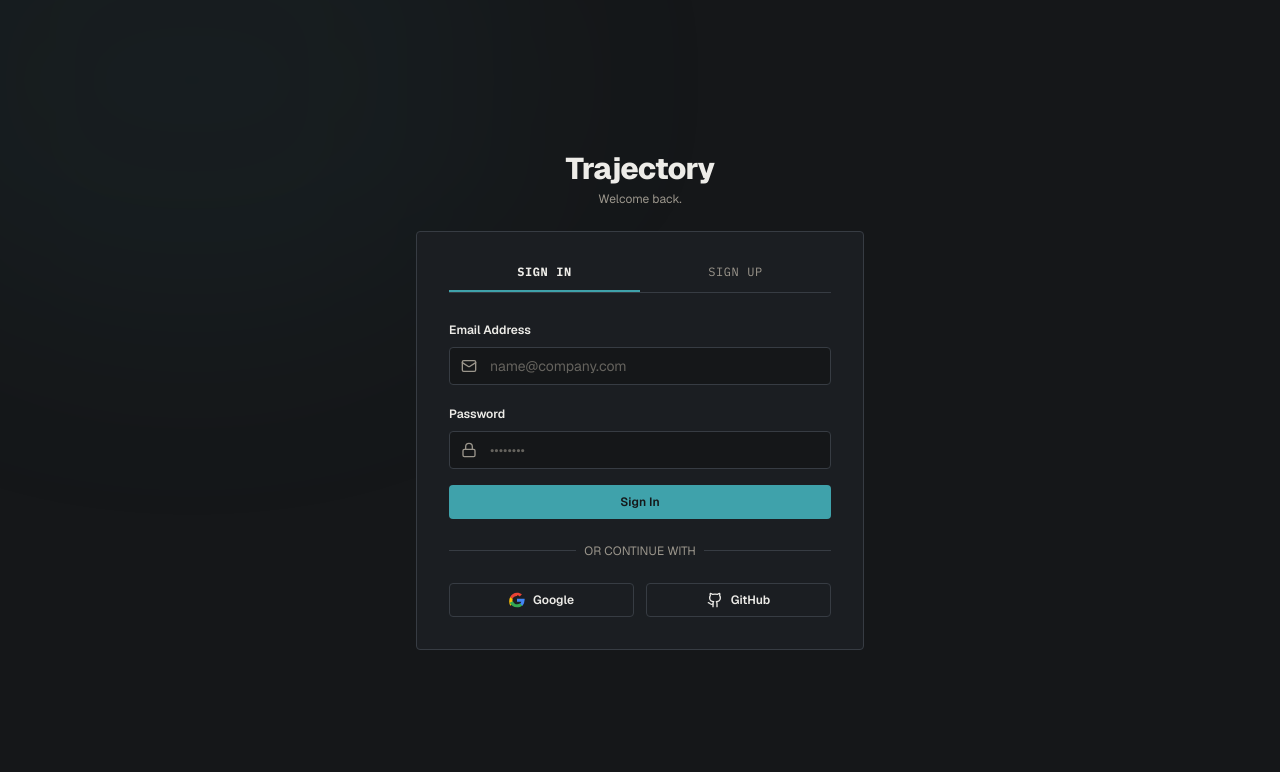
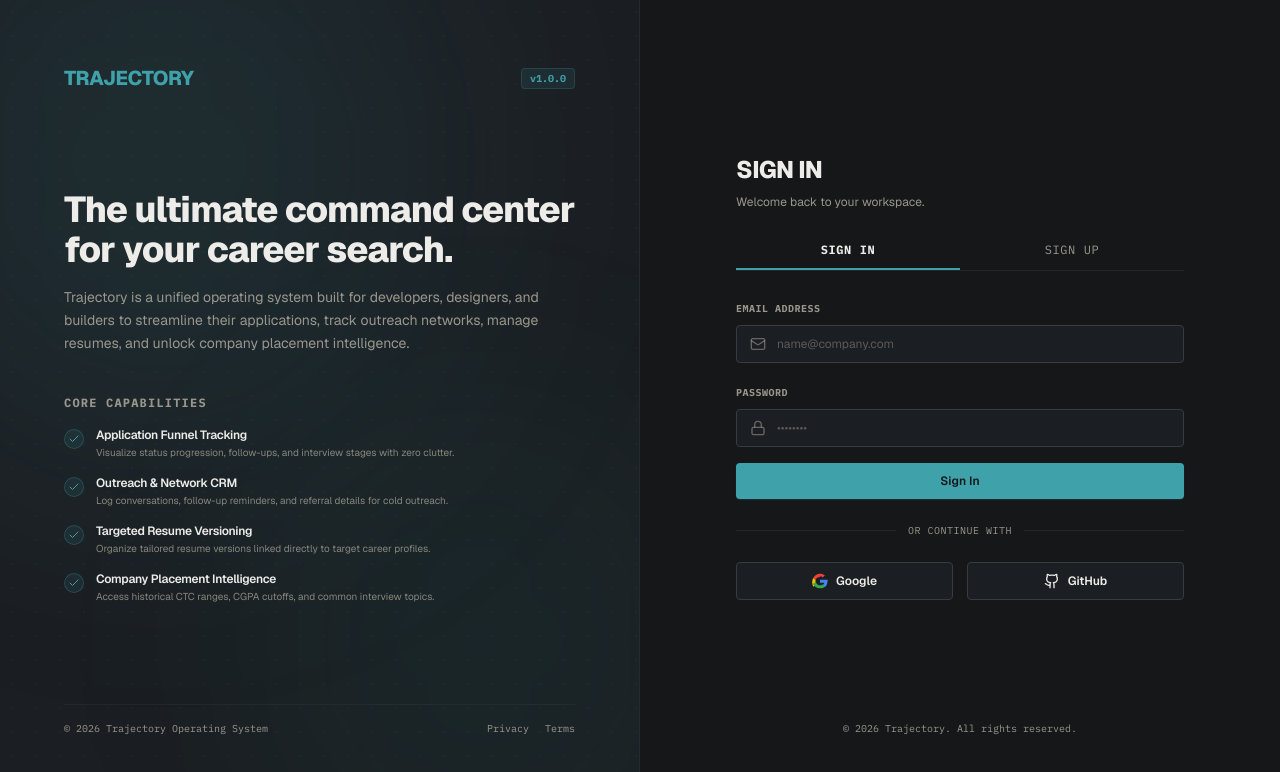
Before and after one commit to vaibhv19/Trajectory, a React (Vite) app in the folder frontend/: page /login in a window 1280 px wide. Shown: the top 772 px of the page. Built offline with nearby package versions, Linux system fonts and the light colour scheme; no server answers.

Commit message:
feat: redesign authentication page to use a split-screen desktop layout with high-fidelity branding features showcase

```diff
--- a/frontend/src/pages/LoginPage.tsx
+++ b/frontend/src/pages/LoginPage.tsx
@@ -2,7 +2,7 @@ import React, { useState } from 'react';
 import { useNavigate } from 'react-router-dom';
 import { useAuthStore } from '../store/authStore';
 import { api } from '../services/api';
-import { Loader2, Mail, Lock, User } from 'lucide-react';
+import { Loader2, Mail, Lock, User, Check } from 'lucide-react';
 
 export const LoginPage: React.FC = () => {
   const navigate = useNavigate();
@@ -58,41 +58,131 @@ export const LoginPage: React.FC = () => {
   };
 
   const handleOAuth = (provider: string) => {
-    // Redirect to OAuth login
     window.location.href = `http://localhost:8080/oauth2/authorization/${provider}`;
   };
 
   return (
-    <div className="flex min-h-screen items-center justify-center bg-background px-4 py-12 sm:px-6 lg:px-8 relative overflow-hidden animate-in fade-in slide-in-from-bottom-2 duration-300 font-sans">
-      {/* Background gradient */}
-      <div className="absolute top-[-20%] left-[-10%] w-[50%] h-[60%] rounded-full bg-primary/5 blur-[120px]" />
+    <div className="flex min-h-screen bg-background font-sans">
+      {/* Left Column: Branding and Features Showcase */}
+      <div className="hidden lg:flex lg:w-1/2 flex-col justify-between p-16 bg-card border-r border-border/40 relative overflow-hidden shrink-0">
+        {/* Modern Dot-Grid & Gradient Glow Overlays */}
+        <div className="absolute inset-0 bg-[radial-gradient(rgba(148,163,184,0.08)_1px,transparent_1px)] dark:bg-[radial-gradient(rgba(51,65,85,0.15)_1px,transparent_1px)] [background-size:24px_24px] pointer-events-none" />
+        <div className="absolute top-[-20%] left-[-20%] w-[90%] h-[80%] rounded-full bg-primary/5 dark:bg-primary/10 blur-[130px] pointer-events-none" />
+        <div className="absolute bottom-[-10%] right-[-10%] w-[70%] h-[60%] rounded-full bg-teal-500/5 dark:bg-teal-500/5 blur-[110px] pointer-events-none" />
 
-      <div className="w-full max-w-md space-y-6 z-10">
-        <div className="text-center space-y-1">
-          <h2 className="font-display text-3xl font-extrabold tracking-tight text-foreground">
-            Trajectory
-          </h2>
-          <p className="text-xs text-muted-foreground">
-            {isLogin ? 'Welcome back.' : 'Create your account.'}
+        {/* Branding Header */}
+        <div className="flex items-center justify-between z-10">
+          <div className="flex items-center gap-2">
+            <span className="text-xl font-display font-extrabold text-primary tracking-tight uppercase">Trajectory</span>
+          </div>
+          <span className="text-[10px] font-mono font-bold bg-primary/10 text-primary border border-primary/20 px-2 py-0.5 rounded-[4px]">
+            v1.0.0
+          </span>
+        </div>
+
+        {/* Core Tagline and Features list */}
+        <div className="my-auto space-y-8 max-w-lg z-10">
+          <div className="space-y-4">
+            <h1 className="text-3xl xl:text-4xl font-display font-extrabold tracking-tight text-foreground leading-[1.15]">
+              The ultimate command center for your career search.
+            </h1>
+            <p className="text-sm text-muted-foreground leading-relaxed font-sans">
+              Trajectory is a unified operating system built for developers, designers, and builders to streamline their applications, track outreach networks, manage resumes, and unlock company placement intelligence.
             </p>
           </div>
 
-        {/* Form panel */}
-        <div className="bg-card p-8 rounded-[4px] border border-border">
-          {/* Tabs */}
-          <div className="flex border-b border-border mb-6">
+          <div className="space-y-4 pt-2">
+            <h3 className="text-xs font-mono font-bold text-muted-foreground uppercase tracking-widest">
+              Core Capabilities
+            </h3>
+            <div className="grid grid-cols-1 gap-3.5">
+              {[
+                {
+                  title: "Application Funnel Tracking",
+                  desc: "Visualize status progression, follow-ups, and interview stages with zero clutter.",
+                },
+                {
+                  title: "Outreach & Network CRM",
+                  desc: "Log conversations, follow-up reminders, and referral details for cold outreach.",
+                },
+                {
+                  title: "Targeted Resume Versioning",
+                  desc: "Organize tailored resume versions linked directly to target career profiles.",
+                },
+                {
+                  title: "Company Placement Intelligence",
+                  desc: "Access historical CTC ranges, CGPA cutoffs, and common interview topics.",
+                },
+              ].map((feature, i) => (
+                <div key={i} className="flex gap-3">
+                  <div className="h-5 w-5 rounded-full bg-primary/10 text-primary flex items-center justify-center shrink-0 mt-0.5 border border-primary/25">
+                    <Check className="h-3 w-3" />
+                  </div>
+                  <div>
+                    <h4 className="text-xs font-semibold text-foreground">{feature.title}</h4>
+                    <p className="text-[10px] text-muted-foreground/85 mt-0.5 leading-relaxed">{feature.desc}</p>
+                  </div>
+                </div>
+              ))}
+            </div>
+          </div>
+        </div>
+
+        {/* Footer */}
+        <div className="flex items-center justify-between text-[10px] text-muted-foreground font-mono z-10 border-t border-border/30 pt-4">
+          <span>&copy; 2026 Trajectory Operating System</span>
+          <div className="flex gap-4">
+            <a href="#" className="hover:underline">Privacy</a>
+            <a href="#" className="hover:underline">Terms</a>
+          </div>
+        </div>
+      </div>
+
+      {/* Right Column: Clean Form Container */}
+      <div className="w-full lg:w-1/2 flex flex-col justify-between p-8 sm:p-12 md:p-16 relative overflow-hidden bg-background">
+        {/* Ambient mobile dot overlay */}
+        <div className="absolute inset-0 lg:hidden bg-[radial-gradient(rgba(148,163,184,0.06)_1px,transparent_1px)] dark:bg-[radial-gradient(rgba(51,65,85,0.12)_1px,transparent_1px)] [background-size:20px_20px] pointer-events-none" />
+
+        {/* Mobile Header */}
+        <div className="flex items-center justify-between lg:hidden pb-8 border-b border-border/20">
+          <span className="text-lg font-display font-extrabold text-primary tracking-tight uppercase">Trajectory</span>
+          <span className="text-[9px] font-mono bg-primary/10 text-primary border border-primary/20 px-2 py-0.5 rounded-[4px]">
+            v1.0.0
+          </span>
+        </div>
+
+        {/* Centered Form Wrapper */}
+        <div className="my-auto w-full max-w-md mx-auto space-y-8 animate-in fade-in slide-in-from-right duration-500 z-10">
+          <div className="space-y-2">
+            <h2 className="text-2xl font-display font-extrabold tracking-tight text-foreground uppercase">
+              {isLogin ? 'Sign In' : 'Sign Up'}
+            </h2>
+            <p className="text-xs text-muted-foreground font-sans">
+              {isLogin ? 'Welcome back to your workspace.' : 'Create an account to begin your career trajectory.'}
+            </p>
+          </div>
+
+          <div className="space-y-6">
+            {/* Custom Tabs */}
+            <div className="flex border-b border-border/40">
               <button
+                type="button"
                 onClick={() => { setIsLogin(true); setError(''); }}
                 className={`flex-1 pb-2.5 text-center text-xs uppercase tracking-wider font-mono border-b-2 transition-all ${
-                isLogin ? 'border-primary text-foreground font-bold' : 'border-transparent text-muted-foreground hover:text-foreground'
+                  isLogin
+                    ? 'border-primary text-foreground font-bold'
+                    : 'border-transparent text-muted-foreground hover:text-foreground'
                 }`}
               >
                 Sign In
               </button>
               <button
+                type="button"
                 onClick={() => { setIsLogin(false); setError(''); }}
                 className={`flex-1 pb-2.5 text-center text-xs uppercase tracking-wider font-mono border-b-2 transition-all ${
-                !isLogin ? 'border-primary text-foreground font-bold' : 'border-transparent text-muted-foreground hover:text-foreground'
+                  !isLogin
+                    ? 'border-primary text-foreground font-bold'
+                    : 'border-transparent text-muted-foreground hover:text-foreground'
                 }`}
               >
                 Sign Up
@@ -100,7 +190,7 @@ export const LoginPage: React.FC = () => {
             </div>
 
             {error && (
-            <div className="p-3 mb-4 rounded-[4px] bg-destructive/10 border border-destructive/20 text-destructive text-xs font-sans">
+              <div className="p-3 rounded-[4px] bg-destructive/10 border border-destructive/20 text-destructive text-xs font-sans animate-in fade-in slide-in-from-top-1 duration-200">
                 {error}
               </div>
             )}
@@ -108,9 +198,9 @@ export const LoginPage: React.FC = () => {
             <form onSubmit={handleSubmit} className="space-y-4">
               {!isLogin && (
                 <div className="space-y-1.5">
-                <label className="text-xs font-semibold text-foreground">Full Name</label>
+                  <label className="text-[10px] font-mono font-bold uppercase tracking-wider text-muted-foreground">Full Name</label>
                   <div className="relative">
-                  <span className="absolute inset-y-0 left-0 flex items-center pl-3 text-muted-foreground">
+                    <span className="absolute inset-y-0 left-0 flex items-center pl-3.5 text-muted-foreground/60 pointer-events-none">
                       <User className="h-4 w-4" />
                     </span>
                     <input
@@ -118,17 +208,17 @@ export const LoginPage: React.FC = () => {
                       required
                       value={fullName}
                       onChange={(e) => setFullName(e.target.value)}
-                    placeholder="John Doe"
-                    className="w-full pl-10 pr-3 py-2 bg-background border border-border rounded-[4px] text-sm text-foreground placeholder-muted-foreground/60 focus:outline-none focus:ring-2 focus:ring-ring focus:border-transparent transition-all"
+                      placeholder="e.g. Jane Doe"
+                      className="w-full pl-10 pr-4 py-2.5 bg-card border border-border rounded-[4px] text-xs text-foreground placeholder-muted-foreground/50 focus:outline-none focus:ring-2 focus:ring-primary/40 focus:border-transparent transition-all"
                     />
                   </div>
                 </div>
               )}
 
               <div className="space-y-1.5">
-              <label className="text-xs font-semibold text-foreground">Email Address</label>
+                <label className="text-[10px] font-mono font-bold uppercase tracking-wider text-muted-foreground">Email Address</label>
                 <div className="relative">
-                <span className="absolute inset-y-0 left-0 flex items-center pl-3 text-muted-foreground">
+                  <span className="absolute inset-y-0 left-0 flex items-center pl-3.5 text-muted-foreground/60 pointer-events-none">
                     <Mail className="h-4 w-4" />
                   </span>
                   <input
@@ -137,15 +227,15 @@ export const LoginPage: React.FC = () => {
                     value={email}
                     onChange={(e) => setEmail(e.target.value)}
                     placeholder="name@company.com"
-                  className="w-full pl-10 pr-3 py-2 bg-background border border-border rounded-[4px] text-sm text-foreground placeholder-muted-foreground/60 focus:outline-none focus:ring-2 focus:ring-ring focus:border-transparent transition-all"
+                    className="w-full pl-10 pr-4 py-2.5 bg-card border border-border rounded-[4px] text-xs text-foreground placeholder-muted-foreground/50 focus:outline-none focus:ring-2 focus:ring-primary/40 focus:border-transparent transition-all"
                   />
                 </div>
               </div>
 
               <div className="space-y-1.5">
-              <label className="text-xs font-semibold text-foreground">Password</label>
+                <label className="text-[10px] font-mono font-bold uppercase tracking-wider text-muted-foreground">Password</label>
                 <div className="relative">
-                <span className="absolute inset-y-0 left-0 flex items-center pl-3 text-muted-foreground">
+                  <span className="absolute inset-y-0 left-0 flex items-center pl-3.5 text-muted-foreground/60 pointer-events-none">
                     <Lock className="h-4 w-4" />
                   </span>
                   <input
@@ -154,7 +244,7 @@ export const LoginPage: React.FC = () => {
                     value={password}
                     onChange={(e) => setPassword(e.target.value)}
                     placeholder="••••••••"
-                  className="w-full pl-10 pr-3 py-2 bg-background border border-border rounded-[4px] text-sm text-foreground placeholder-muted-foreground/60 focus:outline-none focus:ring-2 focus:ring-ring focus:border-transparent transition-all"
+                    className="w-full pl-10 pr-4 py-2.5 bg-card border border-border rounded-[4px] text-xs text-foreground placeholder-muted-foreground/50 focus:outline-none focus:ring-2 focus:ring-primary/40 focus:border-transparent transition-all"
                   />
                 </div>
               </div>
@@ -162,7 +252,7 @@ export const LoginPage: React.FC = () => {
               <button
                 type="submit"
                 disabled={loading}
-              className="w-full flex items-center justify-center py-2 px-4 border border-transparent rounded-[4px] bg-primary text-primary-foreground text-xs font-semibold hover:bg-primary/95 disabled:opacity-50 disabled:cursor-not-allowed transition-all duration-200 mt-6"
+                className="w-full flex items-center justify-center py-2.5 px-4 rounded-[4px] bg-primary text-primary-foreground text-xs font-semibold hover:bg-primary/95 disabled:opacity-50 disabled:cursor-not-allowed transition-all duration-200 mt-6 shadow-sm shadow-primary/20"
               >
                 {loading ? (
                   <Loader2 className="h-4 w-4 animate-spin" />
@@ -175,18 +265,19 @@ export const LoginPage: React.FC = () => {
             {/* Divider */}
             <div className="relative my-6">
               <div className="absolute inset-0 flex items-center">
-              <div className="w-full border-t border-border"></div>
+                <div className="w-full border-t border-border/40"></div>
               </div>
-            <div className="relative flex justify-center text-xs uppercase">
-              <span className="bg-card px-2 text-muted-foreground">Or continue with</span>
+              <div className="relative flex justify-center text-[10px] uppercase font-mono tracking-wider">
+                <span className="bg-background px-3 text-muted-foreground">Or continue with</span>
               </div>
             </div>
 
             {/* Social Logins */}
-          <div className="grid grid-cols-2 gap-3">
+            <div className="grid grid-cols-2 gap-3.5">
               <button
+                type="button"
                 onClick={() => handleOAuth('google')}
-              className="flex items-center justify-center py-2 border border-border rounded-[4px] bg-card hover:bg-muted text-xs font-semibold text-foreground transition-colors"
+                className="flex items-center justify-center py-2.5 border border-border rounded-[4px] bg-card hover:bg-muted/70 text-xs font-semibold text-foreground transition-all"
               >
                 <svg className="h-4 w-4 mr-2" viewBox="0 0 24 24">
                   <path
@@ -209,8 +300,9 @@ export const LoginPage: React.FC = () => {
                 Google
               </button>
               <button
+                type="button"
                 onClick={() => handleOAuth('github')}
-              className="flex items-center justify-center py-2 border border-border rounded-[4px] bg-card hover:bg-muted text-xs font-semibold text-foreground transition-colors"
+                className="flex items-center justify-center py-2.5 border border-border rounded-[4px] bg-card hover:bg-muted/70 text-xs font-semibold text-foreground transition-all"
               >
                 <svg className="h-4 w-4 mr-2 text-foreground" viewBox="0 0 24 24" fill="none" stroke="currentColor" strokeWidth="2" strokeLinecap="round" strokeLinejoin="round">
                   <path d="M15 22v-4a4.8 4.8 0 0 0-1-3.5c3 0 6-2 6-5.5.08-1.25-.27-2.48-1-3.5.28-1.15.28-2.35 0-3.5 0 0-1 0-3 1.5-2.64-.5-5.36-.5-8 0C6 2 5 2 5 2c-.3 1.15-.3 2.35 0 3.5A5.403 5.403 0 0 0 4 9c0 3.5 3 5.5 6 5.5-.39.49-.68 1.05-.85 1.65-.17.6-.22 1.23-.15 1.85v4" />
@@ -221,6 +313,12 @@ export const LoginPage: React.FC = () => {
             </div>
           </div>
         </div>
+
+        {/* Mobile / Screen Footer */}
+        <div className="text-center text-[10px] text-muted-foreground font-mono pt-8">
+          <span>&copy; 2026 Trajectory. All rights reserved.</span>
+        </div>
+      </div>
     </div>
   );
 };
```
Lines whose indentation alone changed are shown as unchanged.
